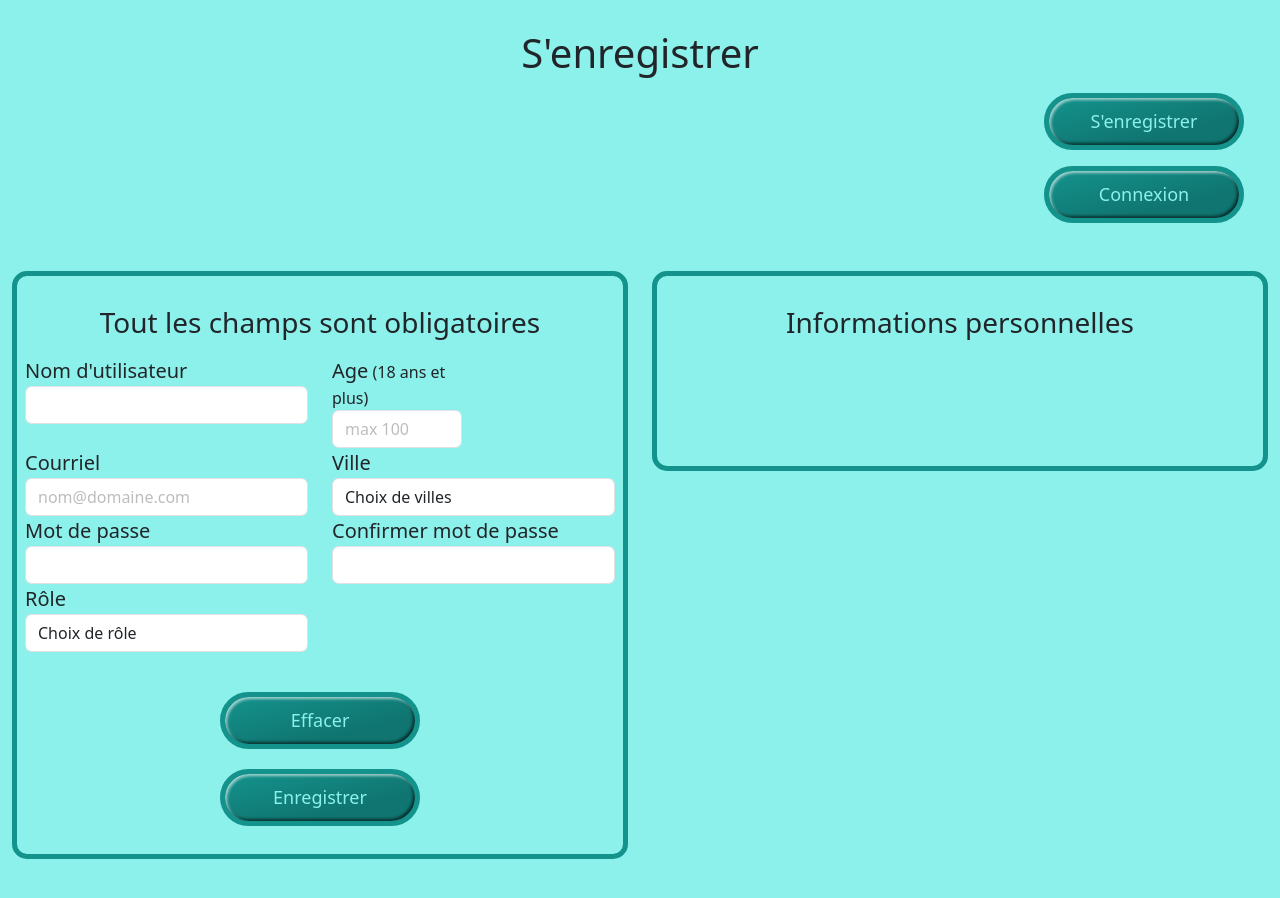
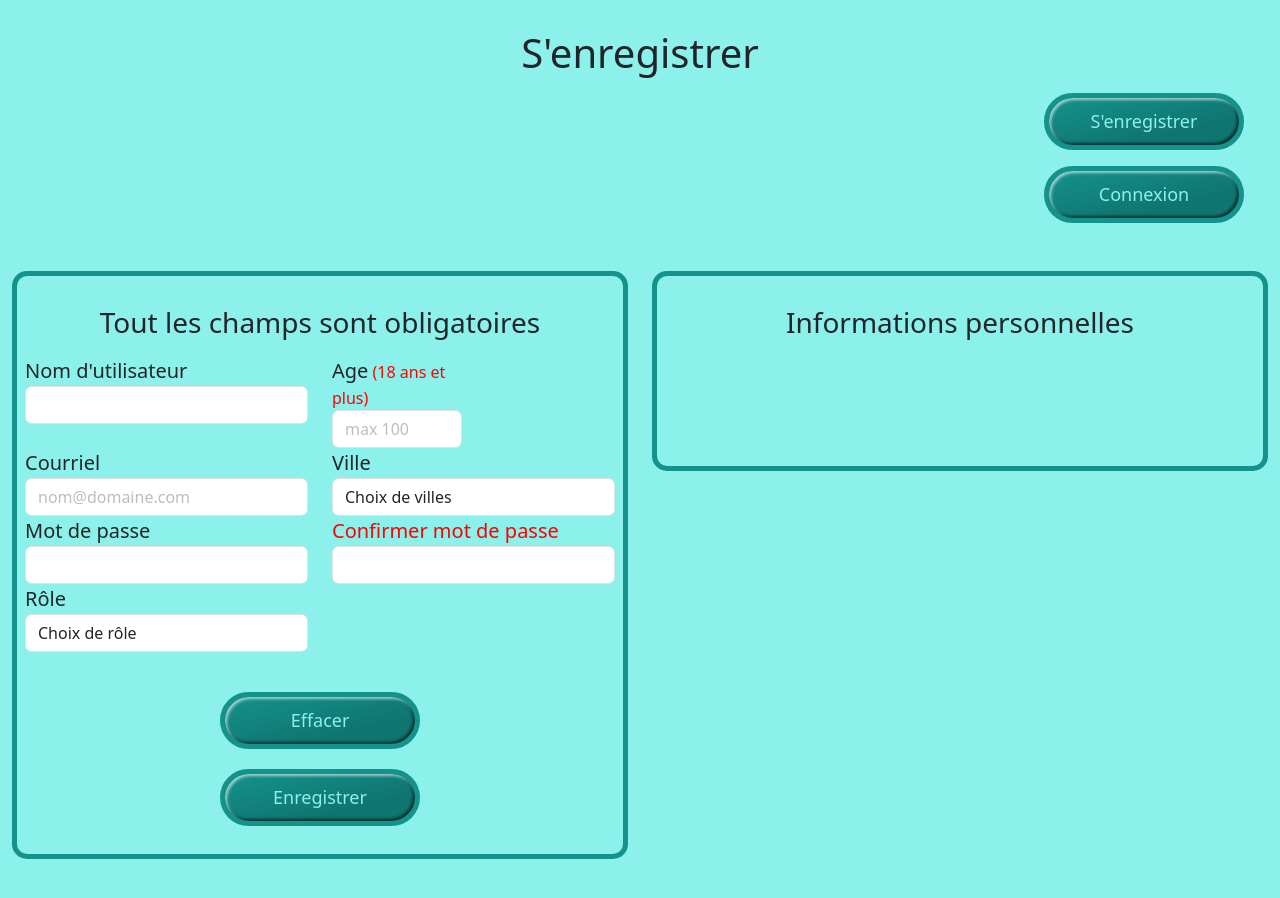
Before and after one commit to 5gtP3pp3r/TP2_WEB_2, a PHP site: page /pageUtilisateur.php in a window 1280 px wide. Shown: the part 369-1267 px from the top of the page. Run offline with PHP 8.4, Linux system fonts and the light colour scheme; data comes from the database, SQL or seed files in the repository.

Commit message:
implementation confirmation mot de passe

```diff
--- a/Nicolas_Plouffe_William_Crepault_TP2_Web_2/pageUtilisateur.php
+++ b/Nicolas_Plouffe_William_Crepault_TP2_Web_2/pageUtilisateur.php
@@ -23,7 +23,7 @@ if ($_SERVER["REQUEST_METHOD"] == "POST") {
             <?php include("boutonsConDecon.infos.php"); ?>
         </div>
         <div class="row py-4">
-            <div class="col-sm-1 mb-3 col-lg-6">
+            <div class="col-sm-1 col-md-6 mb-3">
                 <div class="custom-border px-2 container-fluid">
                     <h3>Tout les champs sont obligatoires</h3>
                     <form action="<?php echo htmlspecialchars($_SERVER["PHP_SELF"]); ?>" method="post">
@@ -33,7 +33,7 @@ if ($_SERVER["REQUEST_METHOD"] == "POST") {
                                 <input type="text" id="nomUtilisateur" name="nomUtilisateur" class="form-control">
                             </div>
                             <div class="col-sm-12 col-md-3">
-                                <label for="age">Age</label><Span> (18 ans et plus)</Span>
+                                <label for="age">Age</label><Span class="red"> (18 ans et plus)</Span>
                                 <input type="number" id="age" name="age" placeholder="max 100" min="18" max="100" step="1" class="form-control">
                             </div>
                             <div class="col-sm-12 col-md-6">
@@ -52,8 +52,8 @@ if ($_SERVER["REQUEST_METHOD"] == "POST") {
                                 <input type="password" id="password" name="password" class="form-control">
                             </div>
                             <div class="col-sm-12 col-md-6">
-                                <label for="password">Confirmer mot de passe</label>
-                                <input type="password" id="confPassword" class="form-control">
+                                <label class="red" for="confPassword">Confirmer mot de passe</label>
+                                <input type="password" id="confPassword" name="confPassword" class="form-control">
                             </div>
                             <div class="col-sm-12 col-md-6">
                                 <label for="role">Rôle</label>
@@ -87,7 +87,7 @@ if ($_SERVER["REQUEST_METHOD"] == "POST") {
                     </form>
                 </div>
             </div>
-            <div class="col-sm-12 mb-3 col-lg-6">
+            <div class="col-sm-12 col-md-6 mb-3">
                 <div class="custom-border px-2">
                     <h3>Informations personnelles</h3>
                     <div class="validationList" id="resultList">
```
